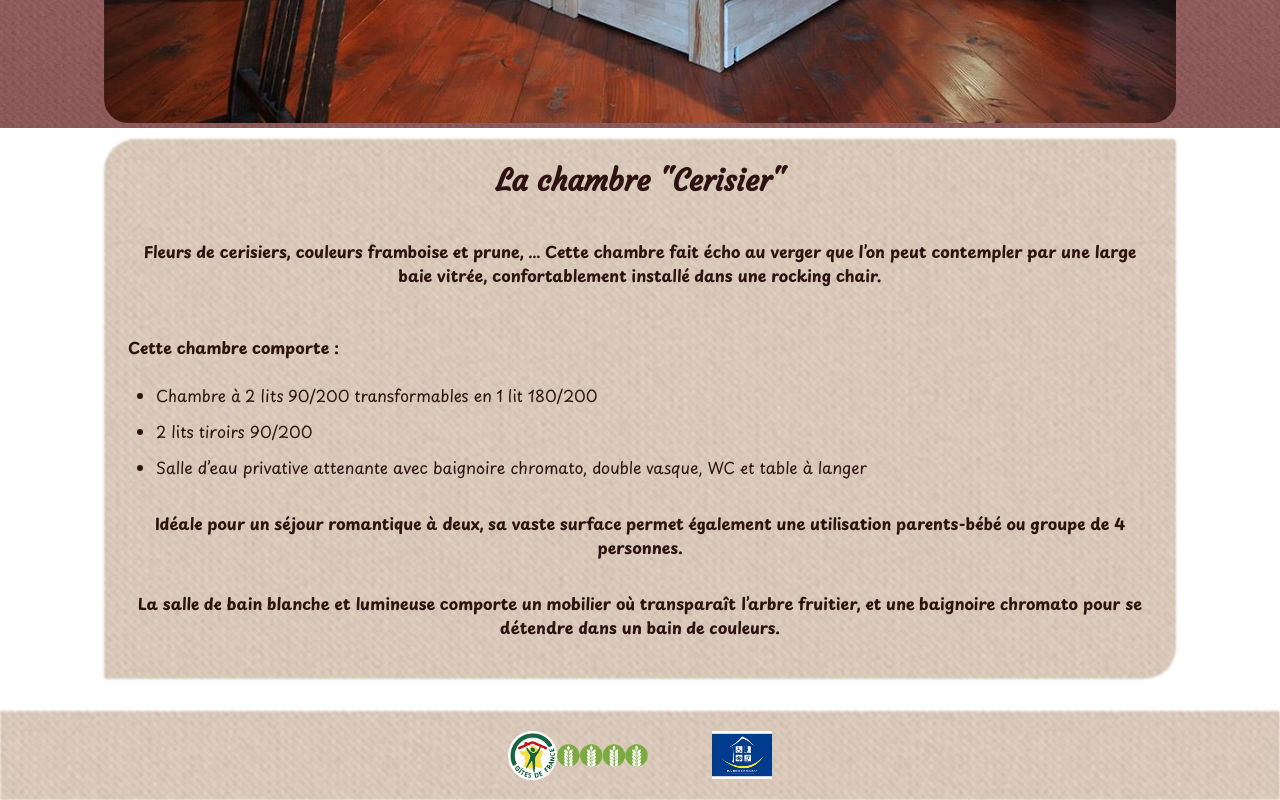
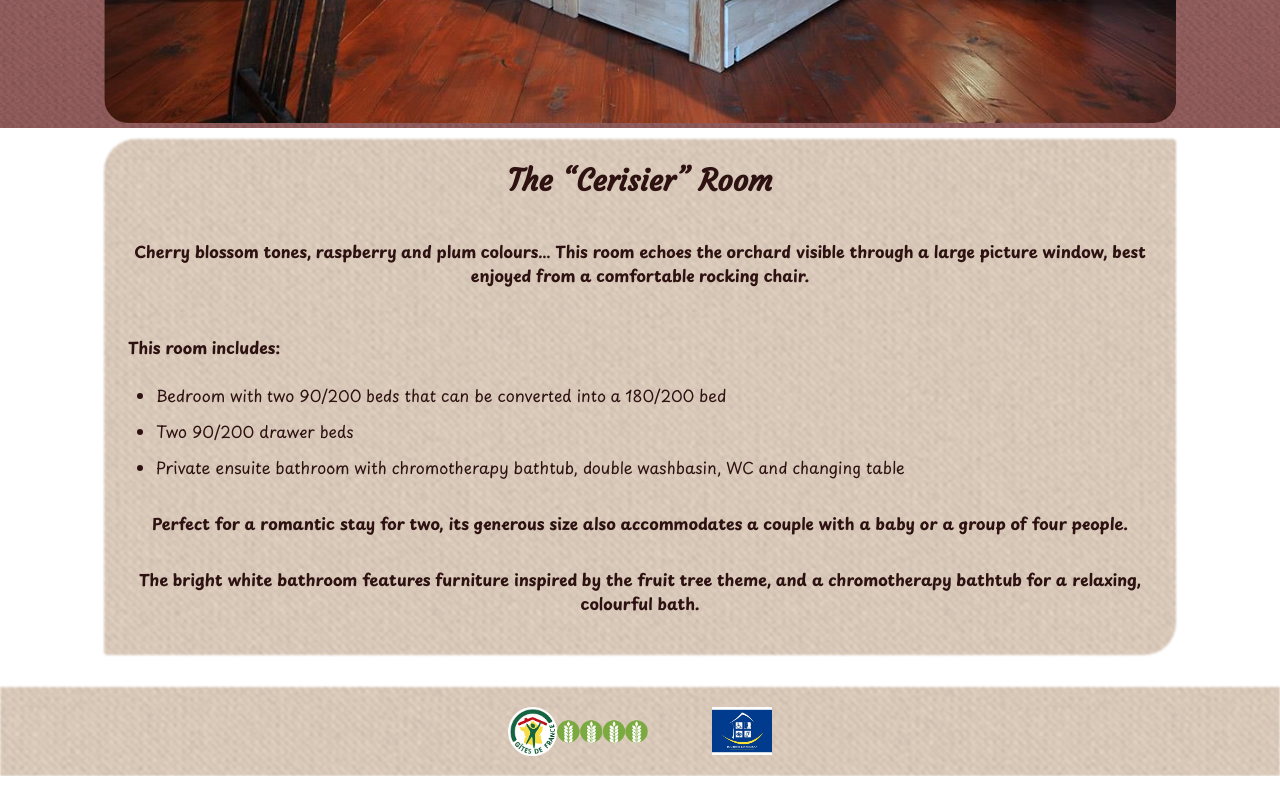
Before and after one commit to Annadesbois/gite-au-fil-de-leau, a Next.js app: page /en/notre-gite/chambre-cerisier in a window 1280 px wide. Shown: the part 672-1472 px from the top of the page. After the commit the page ends 1448 px from the top, so only its background shows below. Built offline with nearby package versions, Linux system fonts and the light colour scheme.

Commit message:
translate chambre cerisier

```diff
--- a/app/[locale]/notre-gite/chambre-cerisier/page.tsx
+++ b/app/[locale]/notre-gite/chambre-cerisier/page.tsx
@@ -1,45 +1,33 @@
-import type { Metadata } from "next";
-
 import PhotoCarousel from "@/components/carousel/PhotoCarousel";
 import { cerisierPhotos } from "@/data/cerisier-photos";
 
-export const metadata: Metadata = {
-  title: "Chambre « Cerisier » — Gîte Au fil de l'eau à Storckensohn",
-  description:
-    "La chambre « Cerisier » du gîte Au fil de l'eau, avec vue sur le verger, 2 lits 90/200 modulables, 2 lits tiroirs et vaste salle de bain avec baignoire chromato, idéale pour couple ou famille.",
-};
+import { createPageHelpers } from "@/lib/metadata";
 
-const ChambreCerisierPage = () => {
+import type { PageProp } from "@/types/i18n";
+
+const { generateMetadata, getPageMessages } = createPageHelpers("cerisier");
+
+export { generateMetadata };
+
+const ChambreCerisierPage = async ({ params }: PageProp) => {
+  const cerisier = await getPageMessages(params);
+
   return (
     <>
       <PhotoCarousel slides={cerisierPhotos} />
       <div className="content-area relative fabric-surface-light p-6 md:pb-10 rounded-tl-4xl rounded-br-4xl rounded-tr-sm rounded-bl-sm">
-        <h1>La chambre "Cerisier"</h1>
+        <h1>{cerisier.title}</h1>
         <div className="flex flex-col gap-12">
-          <p className="font-bold text-center">
-            Fleurs de cerisiers, couleurs framboise et prune, … Cette chambre
-            fait écho au verger que l’on peut contempler par une large baie
-            vitrée, confortablement installé dans une rocking chair.
-          </p>
+          <p className="font-bold text-center">{cerisier.intro}</p>
           <div>
-            <h2 className="font-bold">Cette chambre comporte :</h2>
+            <h2 className="font-bold">{cerisier.room.title}</h2>
             <ul>
-              <li>Chambre à 2 lits 90/200 transformables en 1 lit 180/200</li>
-              <li>2 lits tiroirs 90/200</li>
-              <li>
-                Salle d’eau privative attenante avec baignoire chromato, double
-                vasque, WC et table à langer
-              </li>
+              <li>{cerisier.room.items.mainBeds}</li>
+              <li>{cerisier.room.items.drawerBeds}</li>
+              <li>{cerisier.room.items.bathroom}</li>
             </ul>
-            <p className="font-bold text-center mt-8">
-              Idéale pour un séjour romantique à deux, sa vaste surface permet
-              également une utilisation parents-bébé ou groupe de 4 personnes.
-            </p>
-            <p className="font-bold text-center mt-8">
-              La salle de bain blanche et lumineuse comporte un mobilier où
-              transparaît l’arbre fruitier, et une baignoire chromato pour se
-              détendre dans un bain de couleurs.
-            </p>
+            <p className="font-bold text-center mt-8">{cerisier.room.note1}</p>
+            <p className="font-bold text-center mt-8">{cerisier.room.note2}</p>
           </div>
         </div>
       </div>
--- a/lib/metadata.ts
+++ b/lib/metadata.ts
@@ -13,7 +13,7 @@ import type {
   HomeMessages,
   SejourMessages,
   //   AuroresMessages,
-  //   CerisierMessages,
+  CerisierMessages,
   //   GrangeMessages,
   //   SenteursMessages,
   //   BienEtreMessages,
@@ -32,7 +32,7 @@ type Messages = {
   home: HomeMessages;
   sejour: SejourMessages;
   //   aurores: AuroresMessages;
-  //   cerisier: CerisierMessages;
+  cerisier: CerisierMessages;
   //   grange: GrangeMessages;
   //   senteurs: SenteursMessages;
   //   bienetre: BienEtreMessages;
--- a/messages/de.json
+++ b/messages/de.json
@@ -243,5 +243,24 @@
       "description": "Entdecken Sie alle weiteren Aktivitäten rund um die Gîte Au fil de l'eau in Storckensohn: Skigebiete, Gleitschirmfliegen, Eselwanderungen, Radfahren, Schwimmbad, Casino, Museen, Läden mit regionalen Produkten und viele Restaurants in den Hohen Vogesen im Elsass."
     },
     "title": "Und alles Weitere"
+  },
+
+  "cerisier": {
+    "meta": {
+      "title": "Zimmer „Cerisier“ | Gîte Au fil de l'eau in Storckensohn",
+      "description": "Das Zimmer „Cerisier“ der Gîte Au fil de l'eau mit Blick auf die Obstwiese, zwei modularen 90/200-Betten, zwei Ausziehbetten und einem großen Badezimmer mit Chromotherapie-Badewanne – ideal für Paare oder Familien."
+    },
+    "title": "Das Zimmer „Cerisier“",
+    "intro": "Kirschblüten, Himbeer- und Pflaumentöne… Dieses Zimmer spiegelt die Obstwiese wider, die man durch ein großes Panoramafenster aus einem bequemen Schaukelstuhl betrachten kann.",
+    "room": {
+      "title": "Dieses Zimmer umfasst:",
+      "items": {
+        "mainBeds": "Zimmer mit zwei 90/200-Betten, die zu einem 180/200-Bett kombiniert werden können",
+        "drawerBeds": "Zwei 90/200-Ausziehbetten",
+        "bathroom": "Angrenzendes privates Badezimmer mit Chromotherapie-Badewanne, Doppelwaschbecken, WC und Wickeltisch"
+      },
+      "note1": "Ideal für einen romantischen Aufenthalt zu zweit; der großzügige Raum eignet sich auch perfekt für Eltern mit Baby oder für eine Gruppe von vier Personen.",
+      "note2": "Das helle weiße Badezimmer verfügt über Möbel, die das Thema des Obstbaums aufgreifen, sowie eine Chromotherapie-Badewanne für ein farbiges, entspannendes Badeerlebnis."
+    }
   }
 }
--- a/messages/en.json
+++ b/messages/en.json
@@ -244,5 +244,24 @@
     },
 
     "title": "And everything else"
+  },
+
+  "cerisier": {
+    "meta": {
+      "title": "“Cerisier” Room | Gîte Au fil de l'eau in Storckensohn",
+      "description": "The “Cerisier” room at Gîte Au fil de l'eau, overlooking the orchard, featuring two 90/200 modular beds, two drawer beds, and a spacious bathroom with chromotherapy bathtub — ideal for couples or families."
+    },
+    "title": "The “Cerisier” Room",
+    "intro": "Cherry blossom tones, raspberry and plum colours… This room echoes the orchard visible through a large picture window, best enjoyed from a comfortable rocking chair.",
+    "room": {
+      "title": "This room includes:",
+      "items": {
+        "mainBeds": "Bedroom with two 90/200 beds that can be converted into a 180/200 bed",
+        "drawerBeds": "Two 90/200 drawer beds",
+        "bathroom": "Private ensuite bathroom with chromotherapy bathtub, double washbasin, WC and changing table"
+      },
+      "note1": "Perfect for a romantic stay for two, its generous size also accommodates a couple with a baby or a group of four people.",
+      "note2": "The bright white bathroom features furniture inspired by the fruit tree theme, and a chromotherapy bathtub for a relaxing, colourful bath."
+    }
   }
 }
--- a/messages/fr.json
+++ b/messages/fr.json
@@ -244,5 +244,24 @@
       "description": "Découvrez toutes les autres activités autour du gîte Au fil de l'eau à Storckensohn : ski, parapente, balades à dos d’âne, vélo, piscine, casino, musées, producteurs locaux et nombreux restaurants dans les Hautes-Vosges d’Alsace."
     },
     "title": "Et tout le reste"
+  },
+
+  "cerisier": {
+    "meta": {
+      "title": "Chambre « Cerisier » | Gîte Au fil de l'eau à Storckensohn",
+      "description": "La chambre « Cerisier » du gîte Au fil de l'eau, avec vue sur le verger, 2 lits 90/200 modulables, 2 lits tiroirs et vaste salle de bain avec baignoire chromato, idéale pour couple ou famille."
+    },
+    "title": "La chambre « Cerisier »",
+    "intro": "Fleurs de cerisiers, couleurs framboise et prune… Cette chambre fait écho au verger que l’on peut contempler par une large baie vitrée, confortablement installé dans une rocking chair.",
+    "room": {
+      "title": "Cette chambre comporte :",
+      "items": {
+        "mainBeds": "Chambre à 2 lits 90/200 transformables en 1 lit 180/200",
+        "drawerBeds": "2 lits tiroirs 90/200",
+        "bathroom": "Salle d’eau privative attenante avec baignoire chromato, double vasque, WC et table à langer"
+      },
+      "note1": "Idéale pour un séjour romantique à deux, sa vaste surface permet également une utilisation parents-bébé ou groupe de 4 personnes.",
+      "note2": "La salle de bain blanche et lumineuse comporte un mobilier où transparaît l’arbre fruitier, et une baignoire chromato pour se détendre dans un bain de couleurs."
+    }
   }
 }
--- /dev/null
+++ b/types/i18n/cerisier.ts
@@ -0,0 +1,14 @@
+export type CerisierMessages = {
+  title: string;
+  intro: string;
+  room: {
+    title: string;
+    items: {
+      mainBeds: string;
+      drawerBeds: string;
+      bathroom: string;
+    };
+    note1: string;
+    note2: string;
+  };
+};
--- a/types/i18n/index.ts
+++ b/types/i18n/index.ts
@@ -15,3 +15,4 @@ export * from "./lac";
 export * from "./metadata";
 export * from "./reste";
 export * from "./activities";
+export * from "./cerisier";
```
